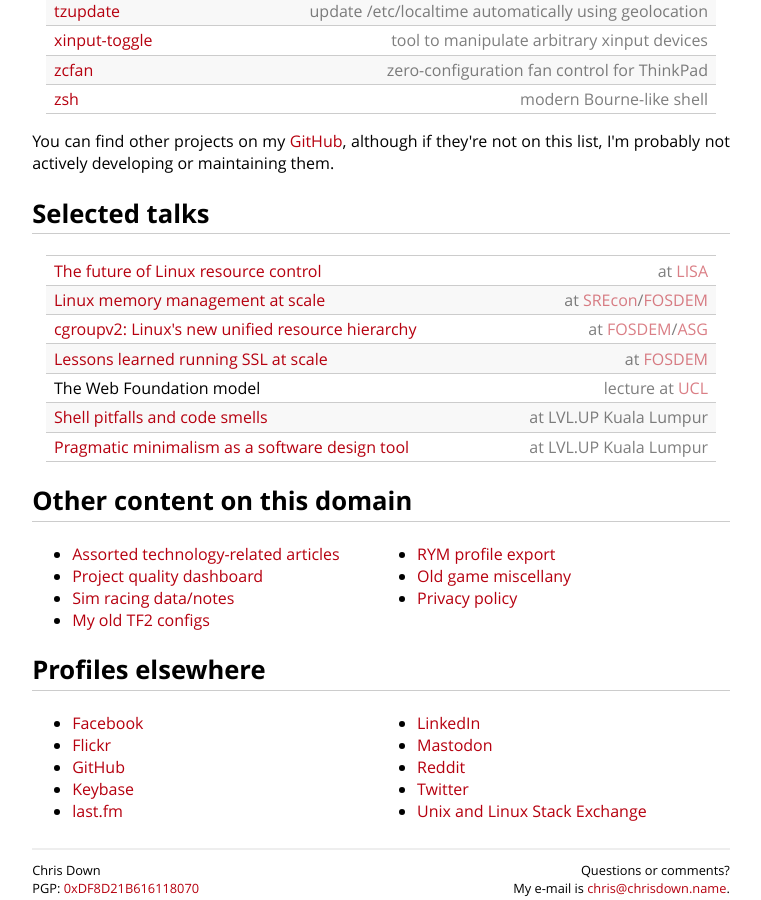
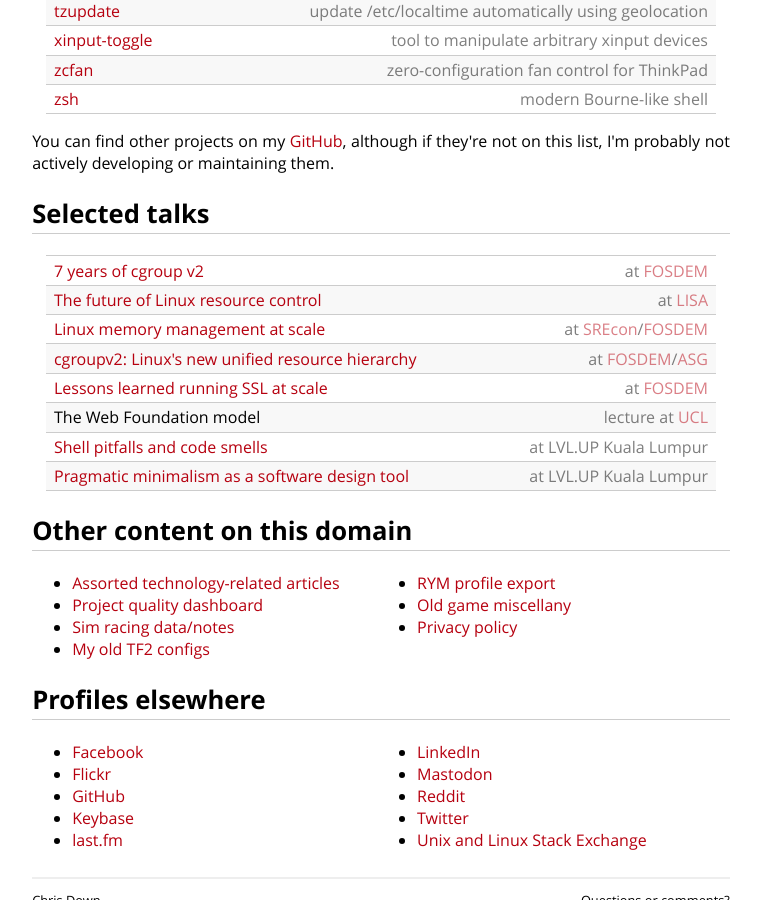
Before and after one commit to cdown/chrisdown.name, a Jekyll site: the page built from index.md, in a window 1280 px wide and 900 px high, scrolled down 1079 px. Shown: the whole window, without its empty margins (259-1020 px from the left). Built offline with Jekyll 4.4.1, drawn with Linux system fonts in a browser that asks for light colours.

Commit message:
Add 7 years of cgroup v2 talk

```diff
--- a/index.md
+++ b/index.md
@@ -65,6 +65,7 @@ list, I'm probably not actively developing or maintaining them.
 ## Selected talks
 
 {: .light .tworight }
+| [7 years of cgroup v2](https://www.youtube.com/watch?v=LX6fMlIYZcg) | at [FOSDEM](https://fosdem.org/2023/schedule/event/container_cgroup_v2/) |
 | [The future of Linux resource control](https://www.youtube.com/watch?v=kPMZYoRxtmg) | at [LISA](https://www.usenix.org/conference/lisa21) |
 | [Linux memory management at scale](/2019/07/18/linux-memory-management-at-scale.html) | at [SREcon](https://www.usenix.org/conference/srecon19asia/presentation/down)/[FOSDEM](https://fosdem.org/2020/schedule/event/containers_memory_management/) |
 | [cgroupv2: Linux's new unified resource hierarchy](https://www.youtube.com/watch?v=ikZ8_mRotT4) | at [FOSDEM](https://archive.fosdem.org/2017/schedule/event/cgroupv2/)/[ASG](https://twitter.com/ASGConf/status/922010850218725376) |
```
